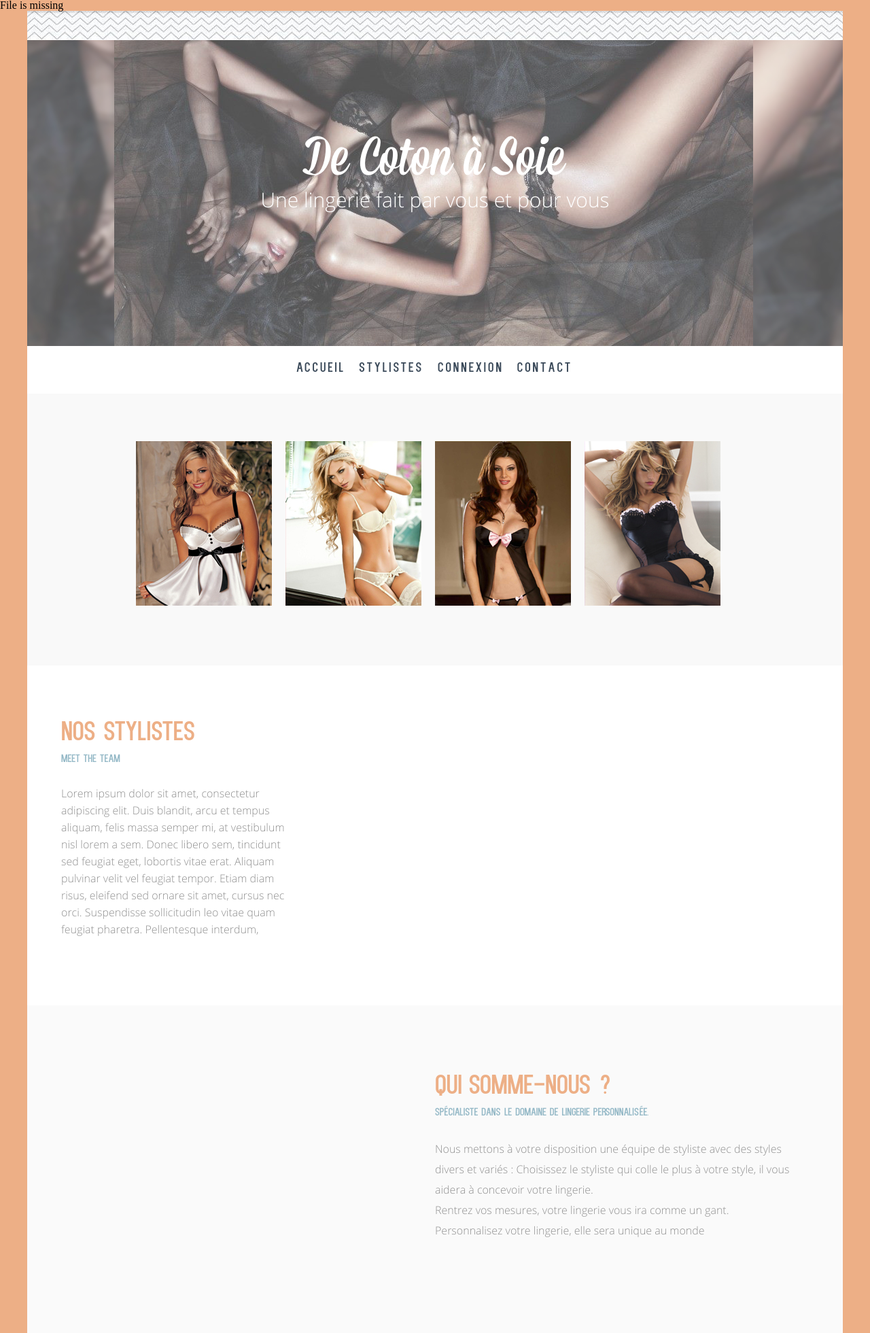
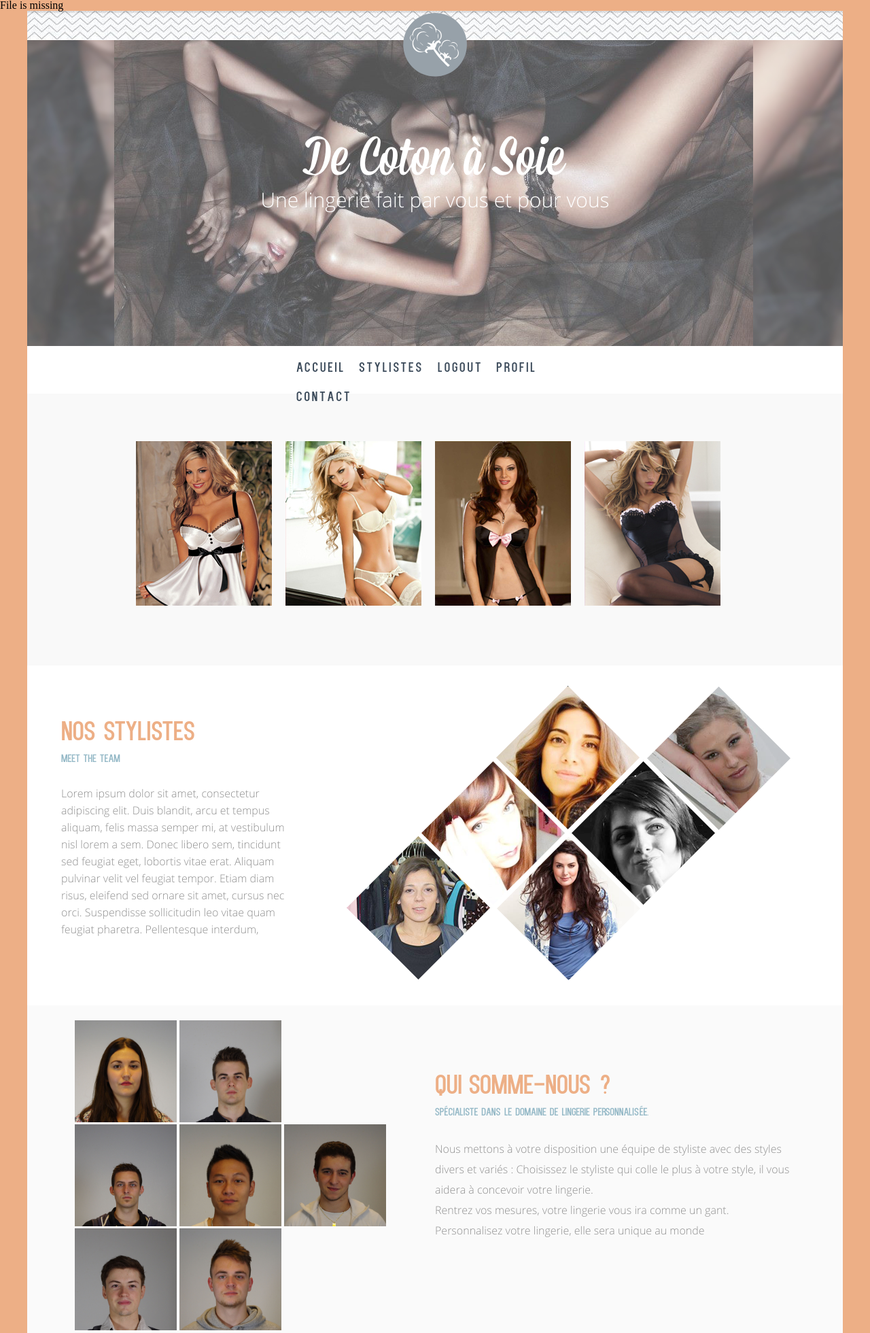
Before and after one commit to SNYdev/DeCotonASoi, a PHP site: page /DeCotonASoi/ in a window 1280 px wide; the page is wider, and only the part inside the window is pictured. Shown: the top 1961 px of that part at 68% size. Run offline with PHP 8.4, Linux system fonts and the light colour scheme; the visitor is signed in with stand-in values (Sample User, id 1).

Commit message:
complete index design

```diff
--- a/index.php
+++ b/index.php
@@ -82,6 +82,7 @@
     <title>Du coton a soie</title>
     <link rel="stylesheet" type="text/css" href="vue/css/reset.css">
     <link rel="stylesheet" type="text/css" href="vue/css/style.css">
+    <link rel="icon" type="image/png" href="vue/img/favicon.png"/>
     <script src="js/jquery-2.1.3.min.js"></script>
 <?php
     // Charge le CSS/JS de la page demandée
@@ -103,6 +104,7 @@
 <body>
     <div class="main">
         <div class="header">
+            <img id="logosHeader" src="vue/img/LOGO-Projet-Transversale.svg" width="100px">
         </div>
         <div class="banner">
             <div class="txtBanner">
@@ -112,10 +114,17 @@
         </div>
         <div class="nav">
             <ul class="navUlDcas">
-                <li class="navLiDcas"><a class="linkNav" href="">Accueil</a></li>
-                <li class="navLiDcas"><a class="linkNav" href="">Stylistes</a></li>
-                <li class="navLiDcas"><a class="linkNav" href="">Connexion</a></li>
-                <li class="navLiDcas"><a class="linkNav" href="">Contact</a></li>
+                <li class="navLiDcas"><a class="linkNav" href="?page=home">Accueil</a></li>
+                <li class="navLiDcas"><a class="linkNav" href="?page=stylist">Stylistes</a></li>
+                <?php
+                    if (isset($_SESSION['user'])) {
+                        echo '<li class="navLiDcas"><a class="linkNav" href="#">Logout</a></li>';
+                        echo '<li class="navLiDcas"><a class="linkNav" href="#">Profil</a></li>';
+                    } else {
+                        echo '<li class="navLiDcas"><a class="linkNav" href="#">Connexion</a></li>';
+                    }
+                ?>
+                <li class="navLiDcas"><a class="linkNav" href="?page=home">Contact</a></li>
             </ul>
         </div>
         <div class="tutoWebsite">
@@ -133,10 +142,26 @@
                 <p class="areaTxt">Lorem ipsum dolor sit amet, consectetur adipiscing elit. Duis blandit, arcu et tempus aliquam, felis massa semper mi, at vestibulum nisl lorem a sem. Donec libero sem, tincidunt sed feugiat eget, lobortis vitae erat. Aliquam pulvinar velit vel feugiat tempor. Etiam diam risus, eleifend sed ornare sit amet, cursus nec orci. Suspendisse sollicitudin leo vitae quam feugiat pharetra. Pellentesque interdum, </p>
             </div>
             <div class="imgStylist">
+                <div class="carre" id="img1">
+                    <img id="allStylist" src="vue/img/img-stylist.png">
+                </div>
             </div>
         </div>
         <div class="information">
             <div class="imgInformation">
+                <div class="firstLineImg">
+                    <img src="vue/img/maeva-gabriel.jpg" width="150px">
+                    <img src="vue/img/hugo-seguin.jpg" width="150px">
+                </div>
+                <div class="secondLineImg" width="150px">
+                    <img src="vue/img/jeremy-deluze.jpg" width="150px" height='150px'>
+                    <img src="vue/img/mathieu-phung.jpg" width="150px">
+                    <img src="vue/img/yanis-sahnoune.jpg" width="150px">
+                </div>
+                <div class="thirdLineImg" width="150px">
+                    <img src="vue/img/florent-laize.jpg" width="150px">
+                    <img src="vue/img/paul-vernaz.jpg" width="150px">
+                </div>
             </div>
             <div class="txtInformation">
                 <h1 class="titleInformation">Qui somme-nous ?</h1>
@@ -211,36 +236,28 @@
         </div>
     </div>
 <?php
-                // Lien cachés si le visiteur n'est pas connecté
-                // if (isset($_SESSION['user'])) {
-                //     echo '<li><a href="?page=profil" title="profil">Profil</a></li>';
-                //     echo '<li><a href="?page=logout" title="logout">Logout</a></li>';
-                // } else {
-                //     echo '<li class="Connexion"><a href="login.php">Connexion</a></li>';
-                // }
-?>
-<?php
 
 
     // Affiche les flashBag : des messages informatif du genre "votre message a bien été envoyé"
-    // if (isset($_SESSION['flashBag'])) {
-    //     foreach ($_SESSION['flashBag'] as $type => $flash) {
-    //         foreach ($flash as $key => $message) {
-    //             echo '<div class="'.$type.'" role="'.$type.'" >'.$message.'</div>';
-    //             // un fois affiché le message doit être supprimé
-    //             unset($_SESSION['flashBag'][$type][$key]);
-    //         }
-    //     }
-    // }
+    if (isset($_SESSION['flashBag'])) {
+        foreach ($_SESSION['flashBag'] as $type => $flash) {
+            foreach ($flash as $key => $message) {
+                echo '<div class="'.$type.'" role="'.$type.'" >'.$message.'</div>';
+                // un fois affiché le message doit être supprimé
+                unset($_SESSION['flashBag'][$type][$key]);
+            }
+        }
+    }
 
-    // // Charge la page demandée
-    // $fileController = 'vue/'.$routing[$page]['controller'].'.php';
-    // if (file_exists($fileController)) {
-    //     require $fileController;
-    // } else {
-    //     echo 'File is missing';
-    // }
+    // Charge la page demandée
+    $fileController = 'vue/'.$routing[$page]['controller'].'.php';
+    if (file_exists($fileController)) {
+        require $fileController;
+    } else {
+        echo 'File is missing';
+    }
 ?>
-
+<script type="text/javascript">
+</script>
 </body>
 </html>
--- a/vue/css/style.css
+++ b/vue/css/style.css
@@ -24,7 +24,7 @@ body{
 		/*background-color: yellow;*/
 		margin: auto;
 		overflow: hidden;
-		box-shadow: 5px;
+		/*box-shadow: 0px 0px 160px 0px #edcdb7;*/
 	}
 
 		.header{
```
Also changed, not shown: vue/img/favicon.png (added).
